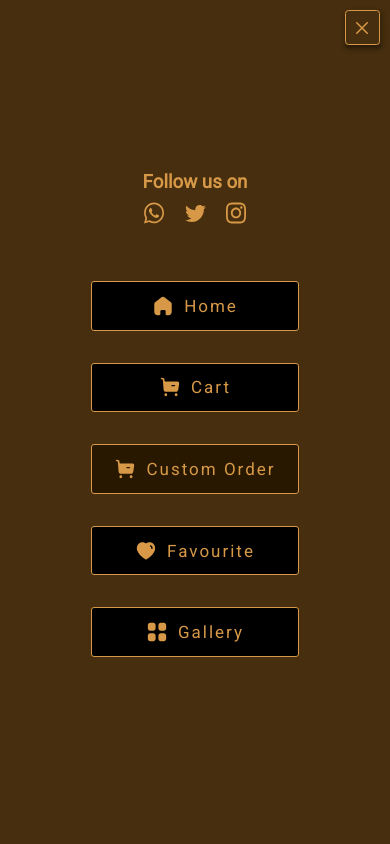
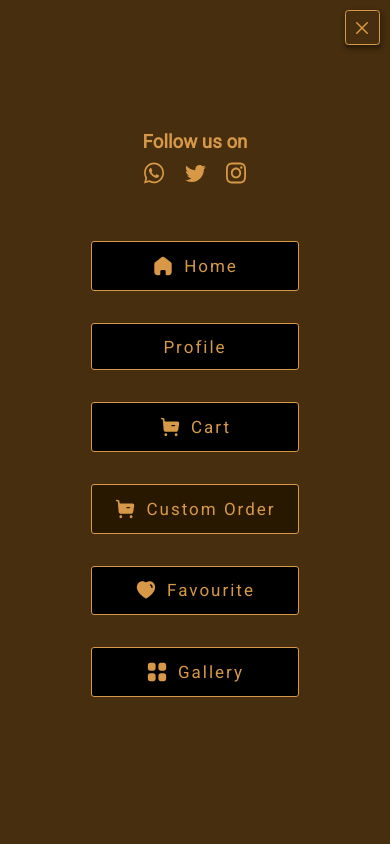
Before and after one commit to kromate/fazzyD, a Vue app: page /custom_order in a window 390 px wide. Both pictures are taken after a click on the element 362 px from the left and 27 px from the top of the page. Shown: the top 844 px of the page. Built offline with nearby package versions, Linux system fonts and the light colour scheme.

Commit message:
added profie to sidebar

```diff
--- a/src/components/Sidebar.vue
+++ b/src/components/Sidebar.vue
@@ -25,6 +25,12 @@
           <div class="navCase">
             <img src="@/assets/icon/Home.svg" alt="" />
             <p>Home</p>
+          </div>
+        </router-link>
+        <router-link class="box" to="/profile" style="margin: 1rem;">
+          <div class="navCase">
+            <!-- <img src="@/assets/icon/Buy.svg" alt="" /> -->
+            <p>Profile</p>
           </div>
         </router-link>
         <router-link class="box" to="/cart" style="margin: 1rem;">
```
